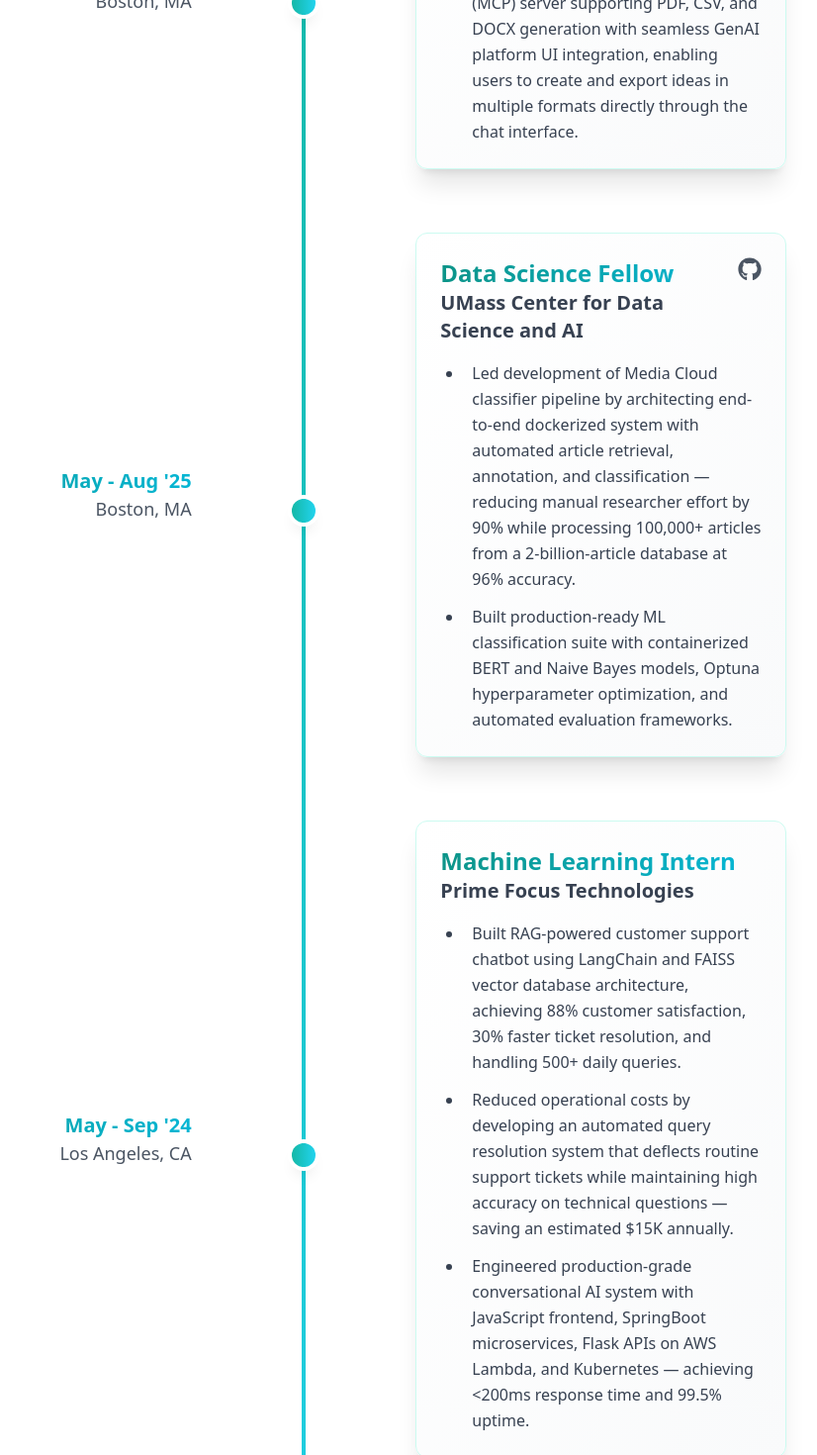
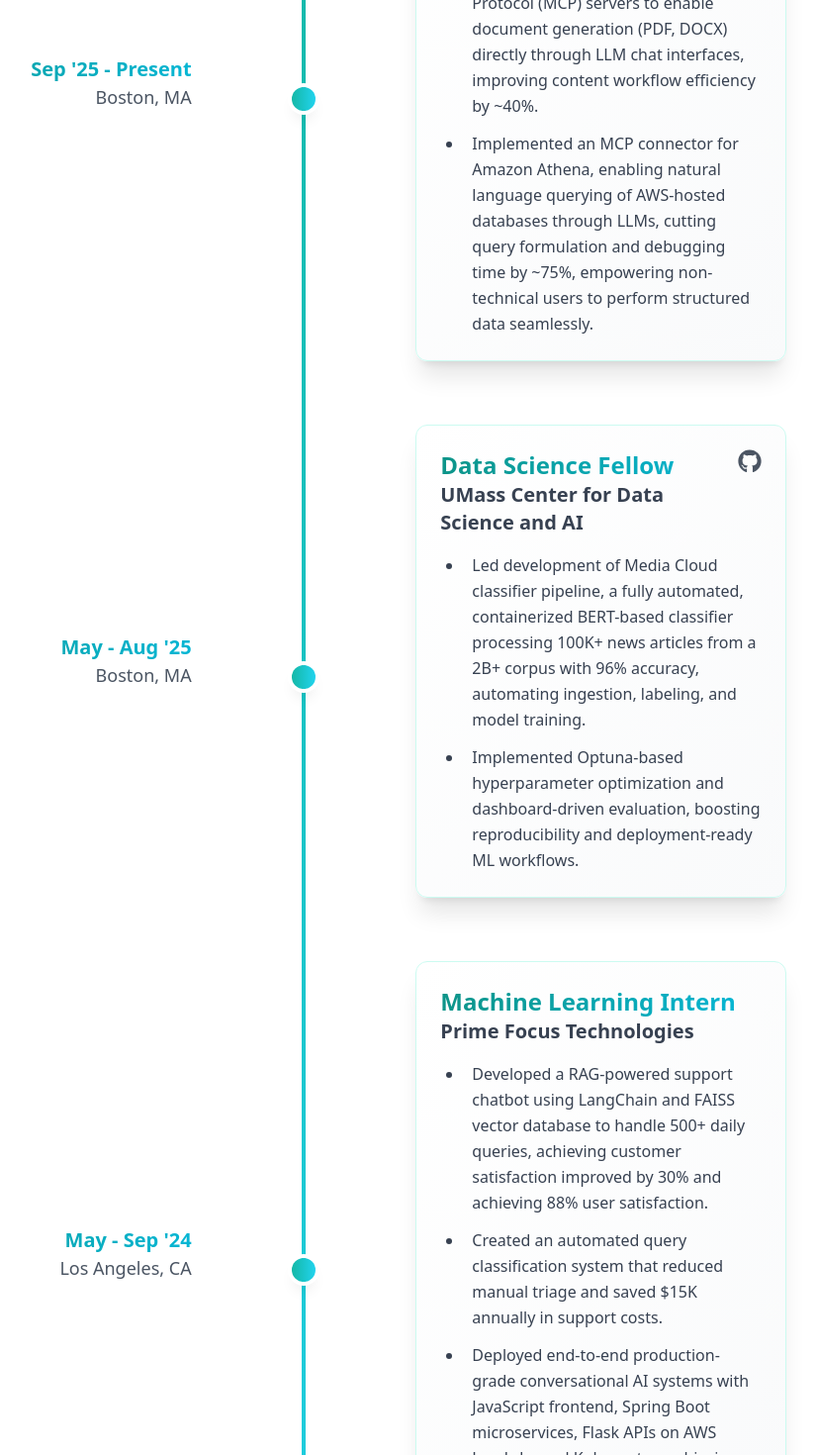
Before and after one commit to aravadikesh/personal-website, a Next.js app: page / in a window 1280 px wide. Shown: the part 3700-5170 px from the top of the page at 99% size, without its empty margins (333-1159 px from the left). Built offline with nearby package versions, Linux system fonts and the light colour scheme.

Commit message:
feat: Revise work experience descriptions for clarity and impact; enhance document generation and chatbot functionalities

```diff
--- a/components/TimelineSection.tsx
+++ b/components/TimelineSection.tsx
@@ -48,7 +48,8 @@
     period: "Sep '25 - Present",
     location: "Boston, MA",
     bullets: [
-      "Architected Model Context Protocol (MCP) server supporting PDF, CSV, and DOCX generation with seamless GenAI platform UI integration, enabling users to create and export ideas in multiple formats directly through the chat interface.",
+      "Designed and deployed Model Context Protocol (MCP) servers to enable document generation (PDF, DOCX) directly through LLM chat interfaces, improving content workflow efficiency by ~40%.",
+      "Implemented an MCP connector for Amazon Athena, enabling natural language querying of AWS-hosted databases through LLMs, cutting query formulation and debugging time by ~75%, empowering non-technical users to perform structured data seamlessly.",
     ],
   },
   {
@@ -58,8 +59,8 @@
     location: "Boston, MA",
     github: "https://github.com/UMassCDS/mc-classifier-pipeline",
     bullets: [
-      "Led development of Media Cloud classifier pipeline by architecting end-to-end dockerized system with automated article retrieval, annotation, and classification — reducing manual researcher effort by 90% while processing 100,000+ articles from a 2-billion-article database at 96% accuracy.",
-      "Built production-ready ML classification suite with containerized BERT and Naive Bayes models, Optuna hyperparameter optimization, and automated evaluation frameworks.",
+      "Led development of Media Cloud classifier pipeline, a fully automated, containerized BERT-based classifier processing 100K+ news articles from a 2B+ corpus with 96% accuracy, automating ingestion, labeling, and model training.",
+      "Implemented Optuna-based hyperparameter optimization and dashboard-driven evaluation, boosting reproducibility and deployment-ready ML workflows.",
     ],
   },
   {
@@ -68,9 +69,9 @@
     period: "May - Sep '24",
     location: "Los Angeles, CA",
     bullets: [
-      "Built RAG-powered customer support chatbot using LangChain and FAISS vector database architecture, achieving 88% customer satisfaction, 30% faster ticket resolution, and handling 500+ daily queries.",
-      "Reduced operational costs by developing an automated query resolution system that deflects routine support tickets while maintaining high accuracy on technical questions — saving an estimated $15K annually.",
-      "Engineered production-grade conversational AI system with JavaScript frontend, SpringBoot microservices, Flask APIs on AWS Lambda, and Kubernetes — achieving <200ms response time and 99.5% uptime.",
+      "Developed a RAG-powered support chatbot using LangChain and FAISS vector database to handle 500+ daily queries, achieving customer satisfaction improved by 30% and achieving 88% user satisfaction.",
+      "Created an automated query classification system that reduced manual triage and saved $15K annually in support costs.",
+      "Deployed end-to-end production-grade conversational AI systems with JavaScript frontend, Spring Boot microservices, Flask APIs on AWS Lambda, and Kubernetes, achieving <200ms response time and 99.5% uptime.",
     ],
   },
   {
```
